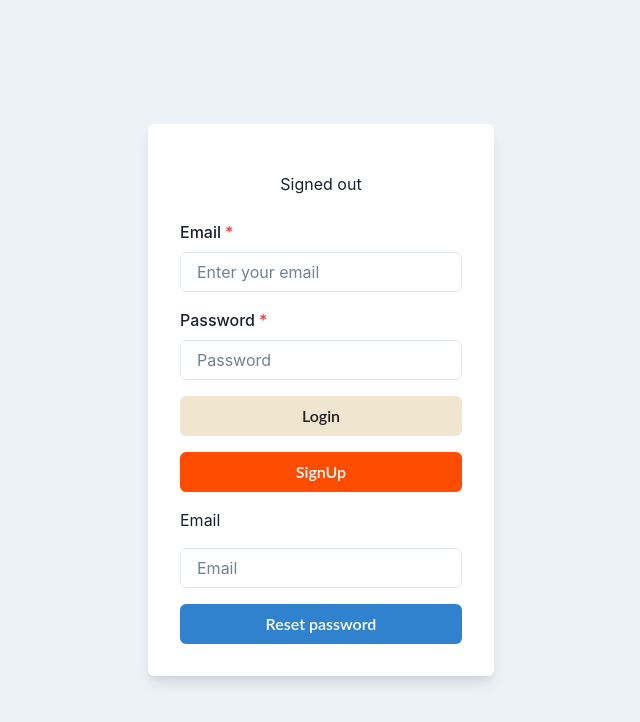
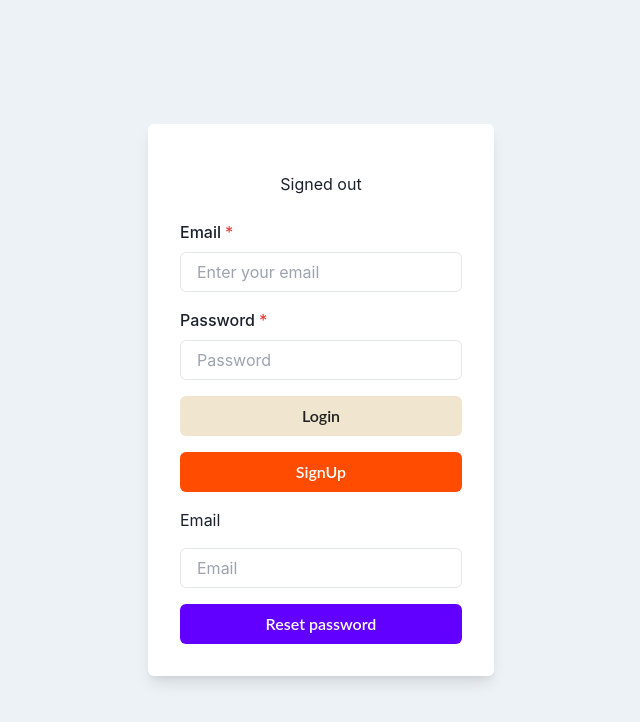
Before and after one commit to DentistLeeroy/BookSwap, a Next.js app in the folder book-swap/: page /login in a window 1280 px wide. Shown: the top 722 px of the page, without its empty margins (319-959 px from the left). Built offline with nearby package versions, Linux system fonts and the light colour scheme; no server answers.

Commit message:
working delete of books

```diff
--- a/book-swap/app/chakra.theme.ts
+++ b/book-swap/app/chakra.theme.ts
@@ -3,7 +3,8 @@ import { extendTheme } from "@chakra-ui/react";
 const theme = extendTheme({
   colors: {
     customButton: "#F0E5CF",
-    signupButton: "#FF4C00"
+    signupButton: "#FF4C00",
+    passresetButton: "#6100FF",
   },
   components: {
     Button: {
--- a/book-swap/pages/_app.tsx
+++ b/book-swap/pages/_app.tsx
@@ -1,6 +1,7 @@
 import { AppProps } from 'next/app';
 import { Provider } from 'react-redux';
 import store from '../redux/store';
+import '../app/globals.css';
 
 
 
--- a/book-swap/pages/login.tsx
+++ b/book-swap/pages/login.tsx
@@ -96,7 +96,7 @@ const LoginPage = () => {
                   value={resetEmail}
                   onChange={(e) => setResetEmail(e.target.value)}
                 />
-                <Button className="resetBtn" type="button" onClick={handleResetPassword} colorScheme="blue">
+                <Button className="resetBtn" type="button" onClick={handleResetPassword} style={{ color: "#FFFFFF", backgroundColor: theme.colors.passresetButton }}>
                   Reset password
                 </Button>
               </Stack>
--- a/book-swap/pages/profile.tsx
+++ b/book-swap/pages/profile.tsx
@@ -2,7 +2,8 @@ import React, { useEffect, useState } from 'react';
 import { useRouter } from 'next/router';
 import { getAuth } from 'firebase/auth';
 import { Alert, AlertIcon, Box, ChakraProvider, Stack, Button, Heading, Menu, MenuButton, MenuList, MenuItemOption, MenuOptionGroup, FormControl, FormLabel, Input, VStack, Link, Flex, Textarea } from '@chakra-ui/react';
-import { getDoc, getFirestore, collection, doc, setDoc, getDocs } from 'firebase/firestore';
+import theme from '@/app/chakra.theme';
+import { getDoc, getFirestore, collection, doc, setDoc, getDocs, updateDoc } from 'firebase/firestore';
 import { getDownloadURL, getStorage, ref, uploadBytesResumable, listAll } from 'firebase/storage';
 import useRequireAuth from '../utils/useRequireAuth';
 import AuthDetails from '@/app/firebase/server/AuthDetails';
@@ -250,18 +251,20 @@ const ProfilePage: React.FC = () => {
       if (userBookDocSnapshot.exists()) {
         const userBooksData = userBookDocSnapshot.data();
         const books = userBooksData?.books || [];
-        const updatedBooks = books.filter((b: UserBook) => b.token !== book.token);
-        await setDoc(userBookDocRef, { books: updatedBooks }, { merge: true });
+        const updatedBooks = books.filter((b: UserBook) => b.title !== book.title);
+        await updateDoc(userBookDocRef, { books: updatedBooks });
       }
 
       // Perform any additional cleanup or actions required
 
       // Update the state to reflect the deleted book
-      setUserBooks((prevUserBooks) => prevUserBooks.filter((b: UserBook) => b.token !== book.token));
+      setUserBooks((prevUserBooks) => prevUserBooks.filter((b: UserBook) => b.title !== book.title));
     } catch (error) {
       console.error('Error deleting book:', error);
     }
   };
+
+
 
 
 
@@ -349,7 +352,7 @@ const ProfilePage: React.FC = () => {
               <Box width="fit-content">
                 <Stack spacing={2}>
                   {userProfile?.interests.map((interest) => (
-                    <Box key={interest} bg="blue.500" color="white" py={1} px={5} borderRadius="md">
+                    <Box key={interest} bg="blue.500" style={{ color: "#202020", backgroundColor: theme.colors.customButton }} py={1} px={5} borderRadius="md">
                       {interest}
                     </Box>
                   ))}
```
